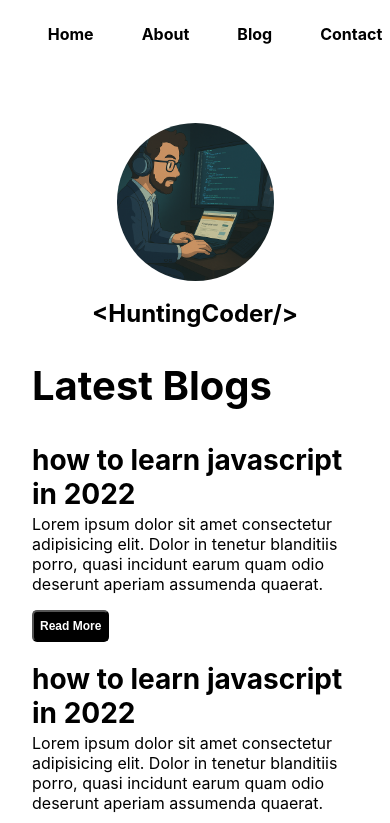
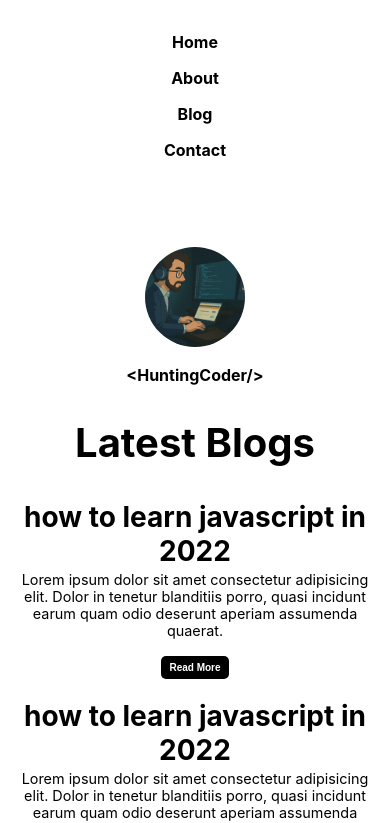
Before and after one commit to Tapan-Bhakhar/hunting-coder, a Next.js app: page / in a window 390 px wide. Shown: the top 823 px of the page. Built offline with nearby package versions, Linux system fonts and the light colour scheme.

Commit message:
Refactor About and Home styles; enhance layout, responsiveness, and text alignment

```diff
--- a/src/styles/About.module.css
+++ b/src/styles/About.module.css
@@ -1,8 +1,51 @@
+
 .container {
     margin: 45px auto;
     max-width: 45vw;
 }
 
-.center{
+/* Centered Text */
+.center {
     text-align: center;
 }
+
+/* Responsive Design */
+@media (max-width: 1024px) {
+    .container {
+        max-width: 60vw;
+    }
+}
+
+@media (max-width: 768px) {
+    .container {
+        max-width: 80vw;
+        padding: 15px;
+    }
+}
+
+@media (max-width: 480px) {
+    .container {
+        max-width: 90vw;
+        padding: 10px;
+    }
+
+    /* h1 {
+        font-size: 1.8rem;
+    }
+
+    h2 {
+        font-size: 1.5rem;
+    }
+
+    p {
+        font-size: 1rem;
+    }
+
+    ul {
+        padding-left: 20px;
+    }
+
+    ul li {
+        font-size: 1rem;
+    } */
+}
--- a/src/styles/Home.module.css
+++ b/src/styles/Home.module.css
@@ -1,33 +1,35 @@
+/* General container */
 .container {
   padding: 0 2rem;
+  max-width: 100%;
 }
 
+/* Main content area */
 .main {
   min-height: 100vh;
-  padding: 2rem 0;
+  padding: 3rem 0;
   flex: 1;
   display: flex;
   flex-direction: column;
-  justify-content: center;
+  justify-content: flex-start;
   align-items: center;
-  justify-content: flex-start;
-  padding-top: 3rem;
+  text-align: center;
 }
 
-.footer {
-  display: flex;
-  flex: 1;
-  padding: 2rem 0;
-  border-top: 1px solid #eaeaea;
-  justify-content: center;
-  align-items: center;
-}
-
+/* Footer links */
 .footer a {
   display: flex;
   justify-content: center;
   align-items: center;
   flex-grow: 1;
+}
+
+/* Title */
+.title {
+  margin: 0;
+  line-height: 1.15;
+  font-size: 1.5rem;
+  text-align: center;
 }
 
 .title a {
@@ -41,118 +43,123 @@
   text-decoration: underline;
 }
 
-.title {
-  margin: 0;
-  line-height: 1.15;
-  font-size: 1.5rem;
-}
-
-.title {
-  text-align: center;
-}
-
-.code {
-  background: #fafafa;
-  border-radius: 5px;
-  padding: 0.75rem;
-  font-size: 1.1rem;
-  font-family: Menlo, Monaco, Lucida Console, Liberation Mono, DejaVu Sans Mono,
-    Bitstream Vera Sans Mono, Courier New, monospace;
-}
-
-.grid {
-  display: flex;
-  align-items: center;
-  justify-content: center;
-  flex-wrap: wrap;
-  max-width: 800px;
-}
-
-.card {
-  margin: 1rem;
-  padding: 1.5rem;
-  text-align: left;
-  color: inherit;
-  text-decoration: none;
-  border: 1px solid #eaeaea;
-  border-radius: 10px;
-  transition: color 0.15s ease, border-color 0.15s ease;
-  max-width: 300px;
-}
-
-.card:hover,
-.card:focus,
-.card:active {
-  color: #0070f3;
-  border-color: #0070f3;
-}
-
-.card h2 {
-  margin: 0 0 1rem 0;
-  font-size: 1.5rem;
-}
-
-.card p {
-  margin: 0;
-  font-size: 1.25rem;
-  line-height: 1.5;
-}
-
-.logo {
-  height: 1em;
-  margin-left: 0.5rem;
-}
-
-@media (max-width: 600px) {
-  .grid {
-    width: 100%;
-    flex-direction: column;
-  }
-}
-
-.mainnav ul{
+/* Navigation */
+.mainnav ul {
   display: flex;
   justify-content: center;
   margin-top: 24px;
+  flex-wrap: wrap; /* Allow wrapping for small screens */
+  padding: 0;
 }
 
-.mainnav ul li{
-  margin: 0 24px;
+.mainnav ul li {
+  margin: 0 16px;
   list-style: none;
   font-weight: bold;
+  font-size: 1rem;
 }
 
-.myImg{
-  width: 157px;
-  border-radius: 92px;
+/* Responsive image */
+.myImg {
+  width: 150px;
+  height: auto;
+  border-radius: 50%;
 }
 
 .imagewrap {
-  padding: 15px 0px;
+  padding: 15px 0;
 }
 
+/* Headings */
 .h2 {
-   /* do change in index file wherwe write jsx */
   font-size: 2.5rem;
 }
+
 .h3 {
-  /* do change in index file wherwe write jsx */
-  font-size: 200rem;
+  font-size: 2rem; /* Fixed incorrect 200rem size */
 }
 
+/* Button */
 .btn {
   margin-bottom: 9px;
-  padding: 7px 6px;
+  padding: 10px 12px;
   border-radius: 5px;
   text-decoration: none;
   font-weight: bold;
   color: white;
-  font-size: 12px;
+  font-size: 14px;
   background: black;
   cursor: pointer;
+  border: none;
 }
 
+/* Paragraph */
 .p {
- margin: 16px 0px;
- margin-top: 3px;
+  margin: 16px 0;
+  margin-top: 3px;
+  font-size: 1rem;
 }
+
+/* Responsive Design */
+@media (max-width: 768px) {
+  .container {
+    padding: 0 1rem;
+  }
+
+  .title {
+    font-size: 1.25rem;
+  }
+
+  .mainnav ul {
+    flex-direction: column;
+    align-items: center;
+  }
+
+  .mainnav ul li {
+    margin: 8px 0;
+  }
+
+  .h2 {
+    font-size: 2rem;
+  }
+
+  .h3 {
+    font-size: 1.5rem;
+  }
+
+  .myImg {
+    width: 120px;
+  }
+
+  .btn {
+    font-size: 12px;
+    padding: 8px 10px;
+  }
+}
+
+@media (max-width: 480px) {
+  .title {
+    font-size: 1rem;
+  }
+
+  .h2 {
+    font-size: 1.8rem;
+  }
+
+  .h3 {
+    font-size: 1.2rem;
+  }
+
+  .myImg {
+    width: 100px;
+  }
+
+  .btn {
+    font-size: 10px;
+    padding: 6px 8px;
+  }
+
+  .p {
+    font-size: 0.9rem;
+  }
+}
```
